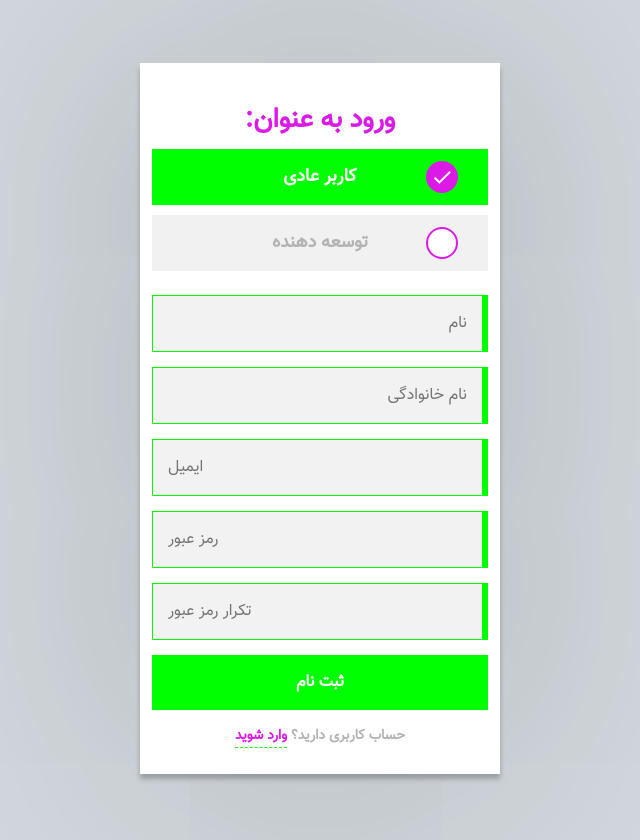
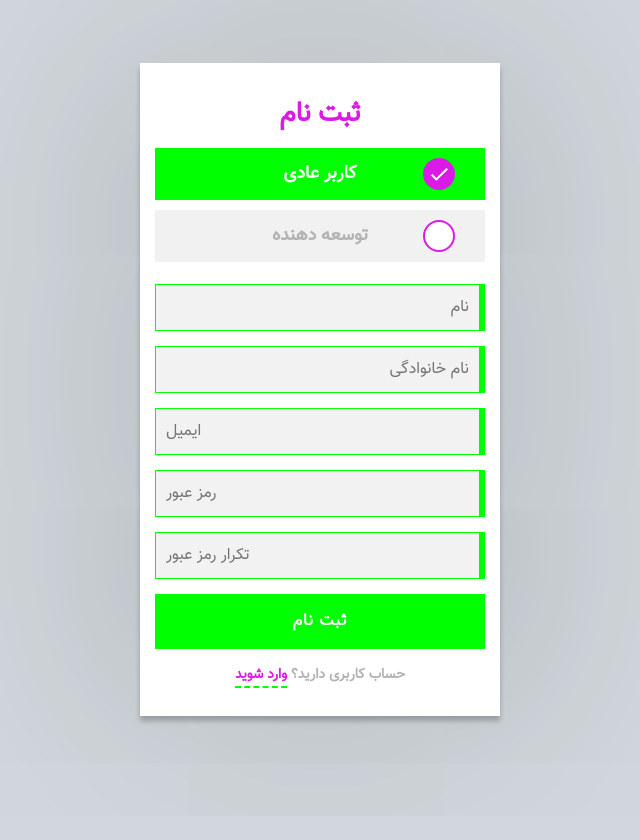
Before and after one commit to Alizadeh275/Samapp, a plain HTML site: page Login.htm in a window 1280 px wide. Both pictures are taken after a click on the link "ثبت نام". Shown: the whole page, without its empty margins (320-960 px from the left). After the commit the page ends 816 px from the top, so only its background shows below. Drawn offline with nearby package versions, Linux system fonts and the light colour scheme.

Commit message:
header updated.

```diff
--- a/Login.css
+++ b/Login.css
@@ -11,8 +11,8 @@
   background: #FFFFFF;
   max-width: 360px;
   margin: 0 auto 100px;
-  margin-top: -10px;
-  padding: 12px;
+  margin-top: -18px;
+  padding: 15px;
   text-align: center;
   font-family: naz;
 }
@@ -22,7 +22,7 @@
   width: 100%;
   border: 0;
   margin: 0 0 15px;
-  padding: 15px;
+  padding: 10px;
   box-sizing: border-box;
   font-size: 16px;
   font-family: naz;
@@ -55,6 +55,7 @@
   -webkit-transition: all 0.3 ease;
   transition: all 0.3 ease;
   cursor: pointer;
+  letter-spacing: 1px;
 }
 .form button:hover,.form button:active,.form button:focus {
   background: #43A047;
@@ -70,7 +71,7 @@
   color: #4CAF50;
   color: #DC1AE8;
   text-decoration: none;
-  border-bottom: 1px dashed lime;
+  border-bottom: 2px dashed lime;
 }
 
 .form .recovery a{
@@ -145,7 +146,7 @@ body {
 
 }
 .inputGroup label {
-  padding: 10px 30px;
+  padding: 8px 30px;
   width: 100%;
   display: block;
   text-align: center;
@@ -225,7 +226,8 @@ font-family: naz;
 .form1 {
   width: 100%;
   margin:0 auto;
-  padding: 12px;
+  padding: 15px;
+  padding-top: 6px;
   font-size: 18px;
   font-weight: 600;
   line-height: 36px;
@@ -240,14 +242,29 @@ body {
 }
 
 h2{
+  display: block;
 	font-family: naz;
 	text-align: center;
 	direction: rtl;
   color: #DC1AE8;
 	margin-bottom: 0;
-	padding-top: 5px;
+	padding: 5px 0;
 
 
+}
+
+#header2{
+  display: none;
+}
+
+span{
+  display: block;
+  margin: 0 auto;
+  font-family: naz;
+  font-size: 12px;
+  color:#DC1AE8;
+  text-align: center;
+  direction: rtl;
 }
 
 *,
@@ -259,3 +276,11 @@ h2{
 html {
   box-sizing: border-box;
 }
+
+
+button i{
+  font-size: 40px;
+  color: red;
+  border: 2px solid blue;
+  padding: 10px;
+}
--- a/Login.htm
+++ b/Login.htm
@@ -11,7 +11,7 @@
 
    </script>
 <link href="https://fonts.googleapis.com/css?family=Fira+Sans" rel="stylesheet">
-
+<link rel="stylesheet" href="https://cdnjs.cloudflare.com/ajax/libs/font-awesome/4.7.0/css/font-awesome.min.css">
     <title></title>
     <link rel="stylesheet" type="text/css" href="Login.css">
     <style type="text/css">
@@ -27,7 +27,8 @@
 <div class="login-page">
 <div class="form1">
 
-  <h2>ورود به عنوان:</h2>
+  <h2 id="header1">ورود</h2>
+  <h2 id="header2">ثبت نام</h2>
   <div class="inputGroup">
     <input id="radio1" name="radio" type="radio" checked="true" />
     <label for="radio1">کاربر عادی</label>
@@ -63,6 +64,7 @@
 <script type="text/javascript">
 	   	$('.message a').click(function(){
    $('.login-page form').animate({height: "toggle", opacity: "toggle"}, "slow");
+  $("h2").fadeToggle("fast");
 
 });
 </script>
```
